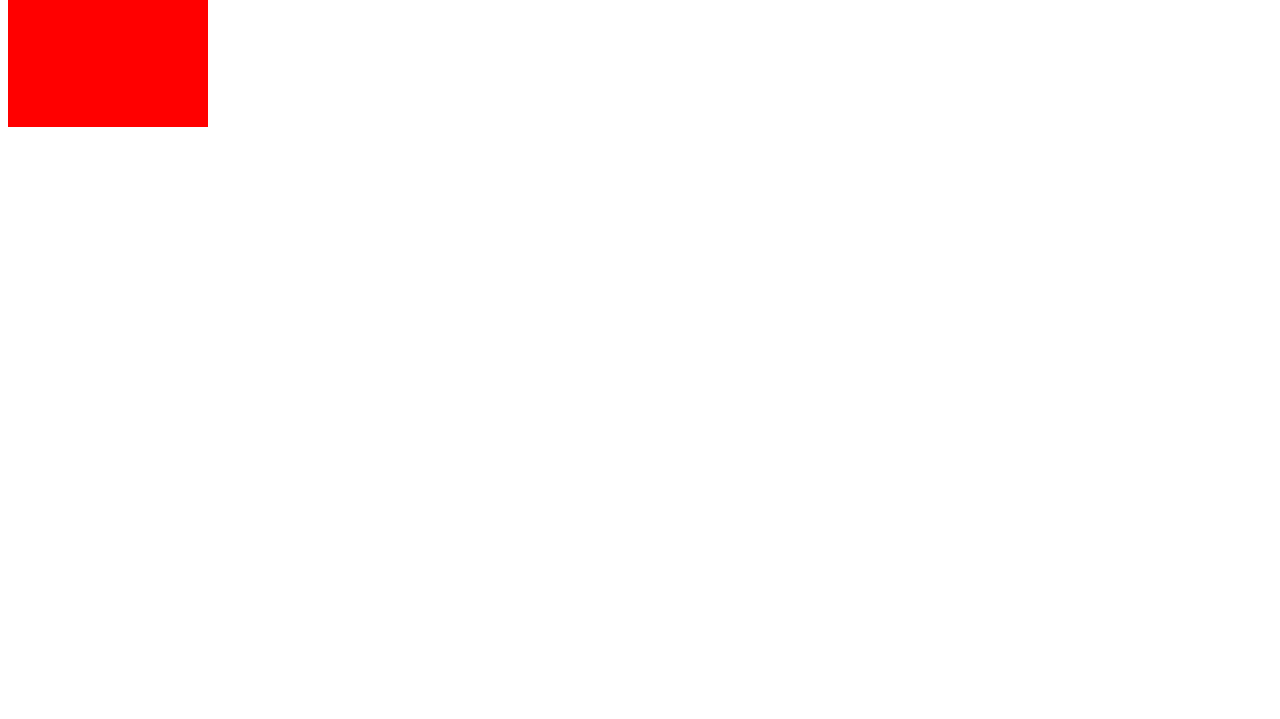
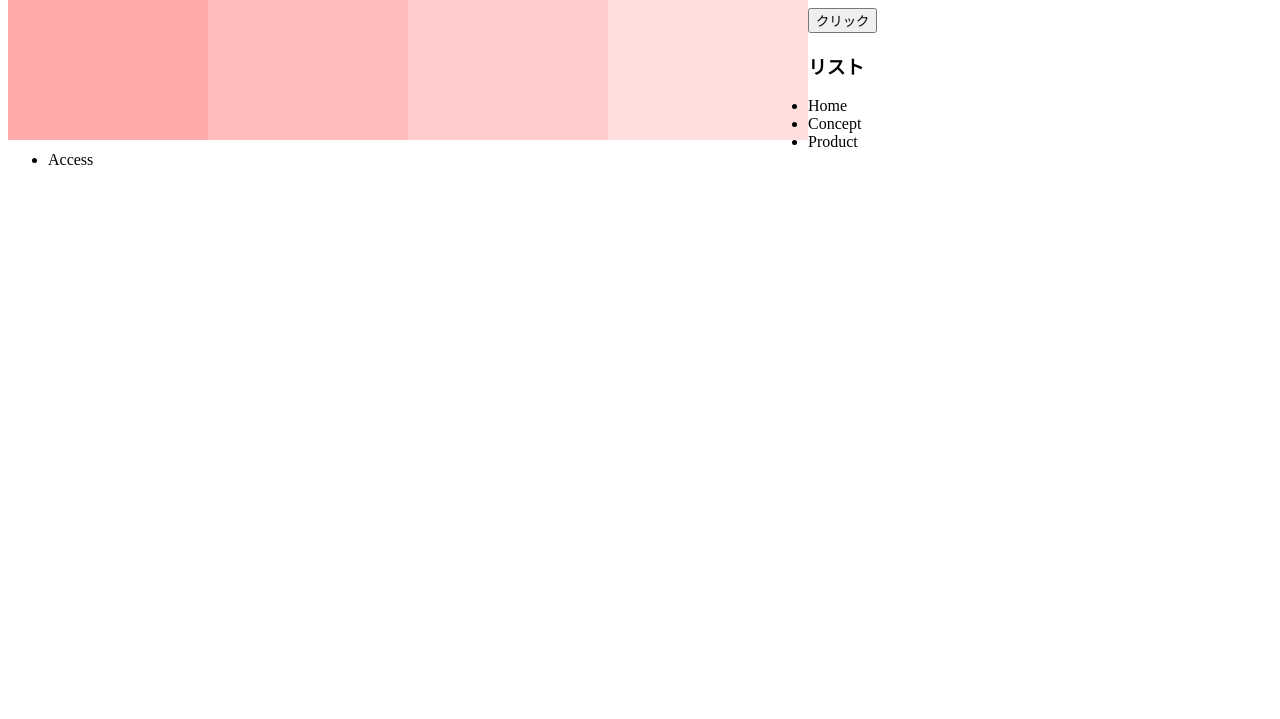
Before and after one commit to Takahashi-Ke/JS-Lesson, a plain HTML site: page index.html in a window 1280 px wide. Shown: the part 81-800 px from the top of the page. Drawn offline with Linux system fonts and the light colour scheme.

Commit message:
[Finish]JS-7

```diff
--- a/app.css
+++ b/app.css
@@ -1,9 +1,22 @@
 .box1 {
-  background-color: #ff0000;
+  background-color: #ffffff;
   height: 200px;
   width: 200px;
+  float: left;
 }
 
-.box1-ext {
-  border: 10px solid black;
+.bg1 {
+  background-color: #ffaaaa;
 }
+
+.bg2 {
+  background-color: #ffbbbb;
+}
+
+.bg3 {
+  background-color: #ffcccc;
+}
+
+.bg4 {
+  background-color: #ffdddd;
+}
--- a/app.js
+++ b/app.js
@@ -1,19 +1,27 @@
-// $(document).ready(function () {
-//   $('body').html('<h1>Hello jQuery!</h1>');
+// $(function (){
+//   $('.bg1').on('click',function(){
+//     $('.bg1').slideUp();
+//   });
+//   $('.bg2').on('click',function(){
+//     $('.bg2').slideUp();
+//   });
+//   $('.bg3').on('click',function(){
+//     $('.bg3').slideUp();
+//   });
+//   $('.bg4').on('click',function(){
+//     $('.bg4').slideUp();
+//   });
 // });
-// $(document).ready(function () {
-//   $('body').html('<h1>Hello jQuery!!</h1>');
-// });
-
-// $(function(){
-  // jQueryプログラムの内容
-// });
+// 以下、thisを使用した省略型
+// コード上では何をクリックしたのかわかりづらいと言うデメリットがある
+$(function (){
+  $('.box1').on('click',function(){
+    $(this).slideUp();
+  });
+});
 
 $(function (){
-  $('.box1').on('click',function (){
-    $('.box1').addClass('box1-ext');
-  });
-  $('.box1').mouseout(function (){
-    $('.box1').removeClass('box1-ext');
+  $('button').on('click', function(){
+    $('ul').children().css('color','red')
   });
 });
--- a/index.html
+++ b/index.html
@@ -5,7 +5,21 @@
     <link rel="stylesheet" href="app.css" />
   </head>
   <body>
-    <div class="box1"></div>
+    <div class="box">
+      <div class="box1 bg1"></div>
+      <div class="box1 bg2"></div>
+      <div class="box1 bg3"></div>
+      <div class="box1 bg4"></div>
+    </div>
+    <h1>childrenのサンプル</h1>
+    <button>クリック</button>
+    <h3>リスト</h3>
+    <ul>
+      <li>Home</li>
+      <li>Concept</li>
+      <li>Product</li>
+      <li>Access</li>
+    </ul>
     <script src="jquery.min.js"></script>
     <script src="app.js"></script>
   </body>
```
